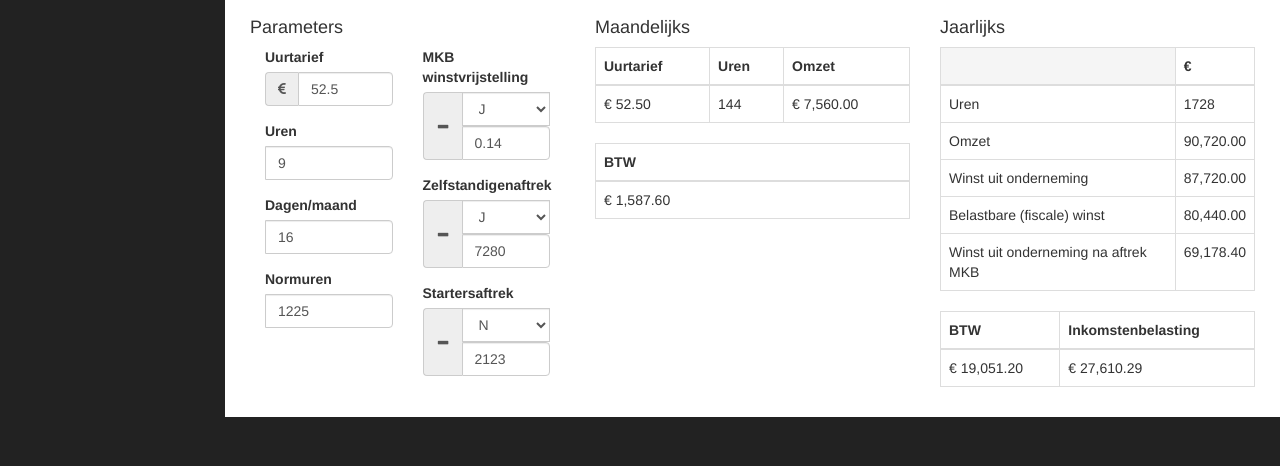
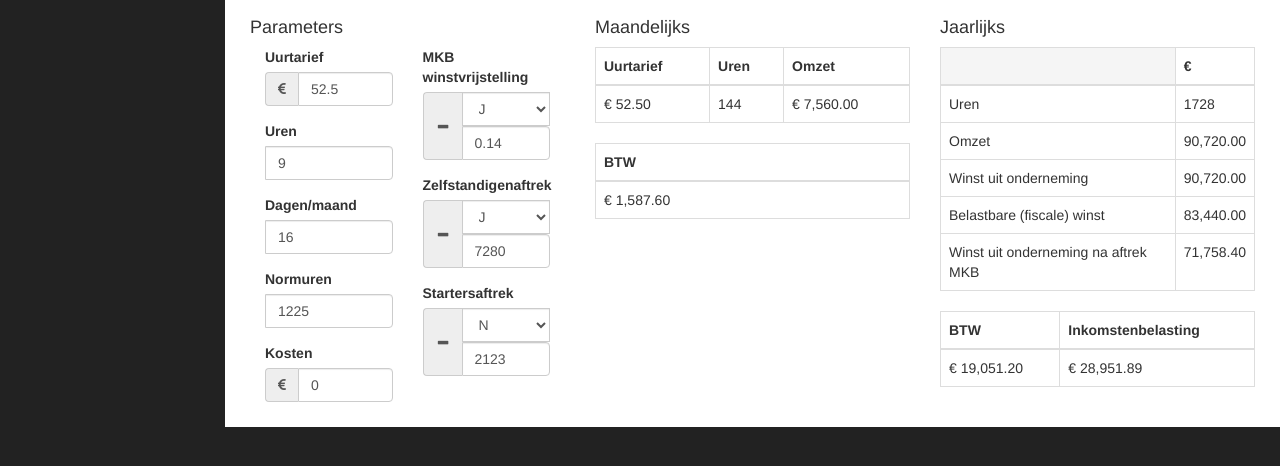
Before and after one commit to rufinoNL/administratie_tool, a plain HTML site: page forecast.html in a window 1280 px wide. Shown: the part 162-628 px from the top of the page. Drawn offline with nearby package versions, Linux system fonts and the light colour scheme.

Commit message:
Kosten toegeevoegd

```diff
--- a/forecast.html
+++ b/forecast.html
@@ -191,6 +191,15 @@
                                            placeholder="1225"
                                            ng-model="forecast.ondernemersaftrek.normuren">
                                 </div>
+
+                                <label>Kosten</label>
+                                <div class="form-group input-group">
+                                    <span class="input-group-addon"><i class="fa fa-eur"></i></span>
+                                    <input class="form-control"
+                                           type="number"
+                                           placeholder="500"
+                                           ng-model="forecast.jaarlijks.kosten">
+                                </div>
                             </div>
                             <!-- Kortingen -->
                             <div class="col-lg-6">
--- a/js/app.js
+++ b/js/app.js
@@ -124,7 +124,7 @@ app.controller('ForecastController', function($scope){
                     return schijven.schijf1(winst) + schijven.schijf2(winst) + schijven.schijf3(winst) + schijven.schijf4(winst);
                 }
             },
-            kosten: 3000
+            kosten: 0
         },
         ondernemersaftrek: {
             normuren: 1225,
```
